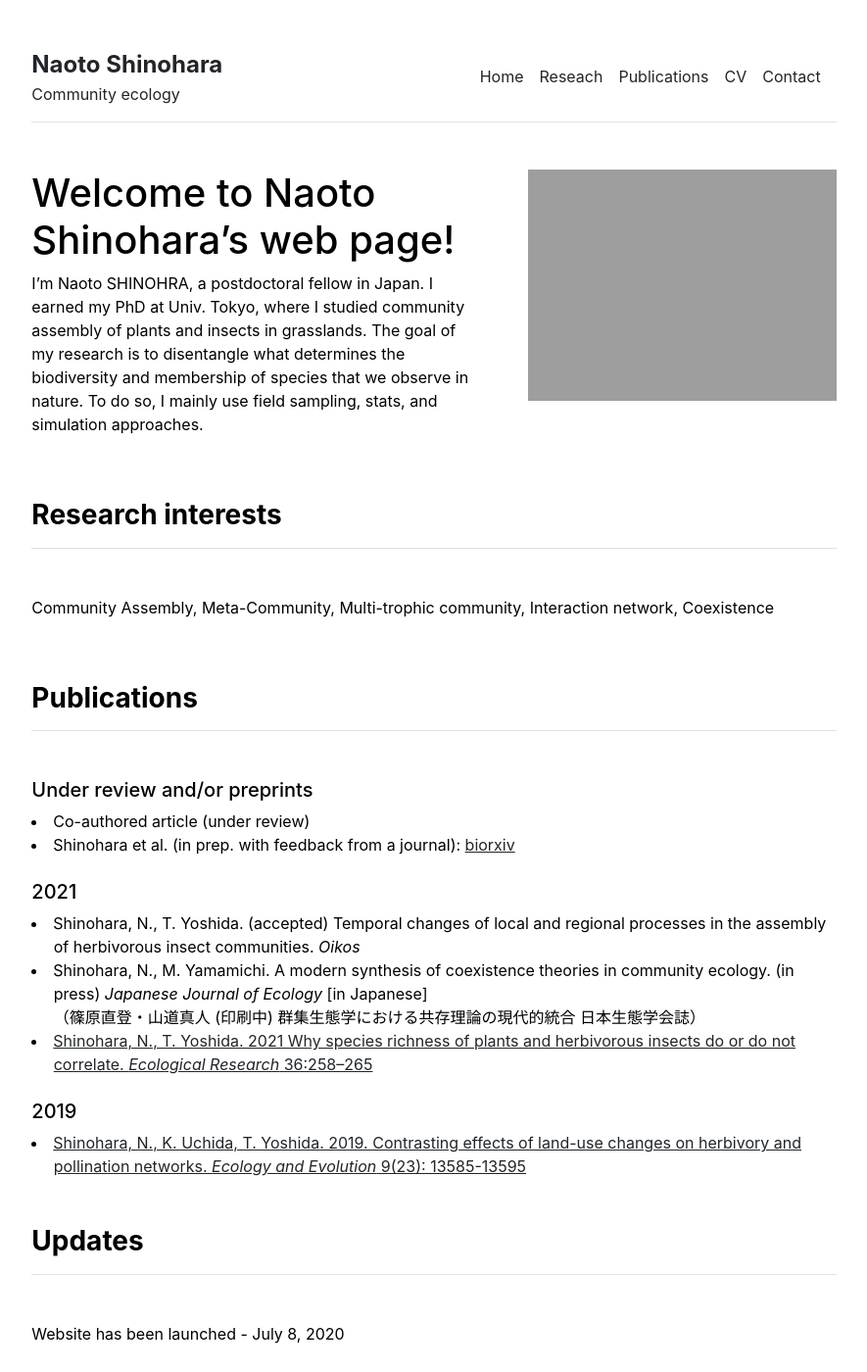
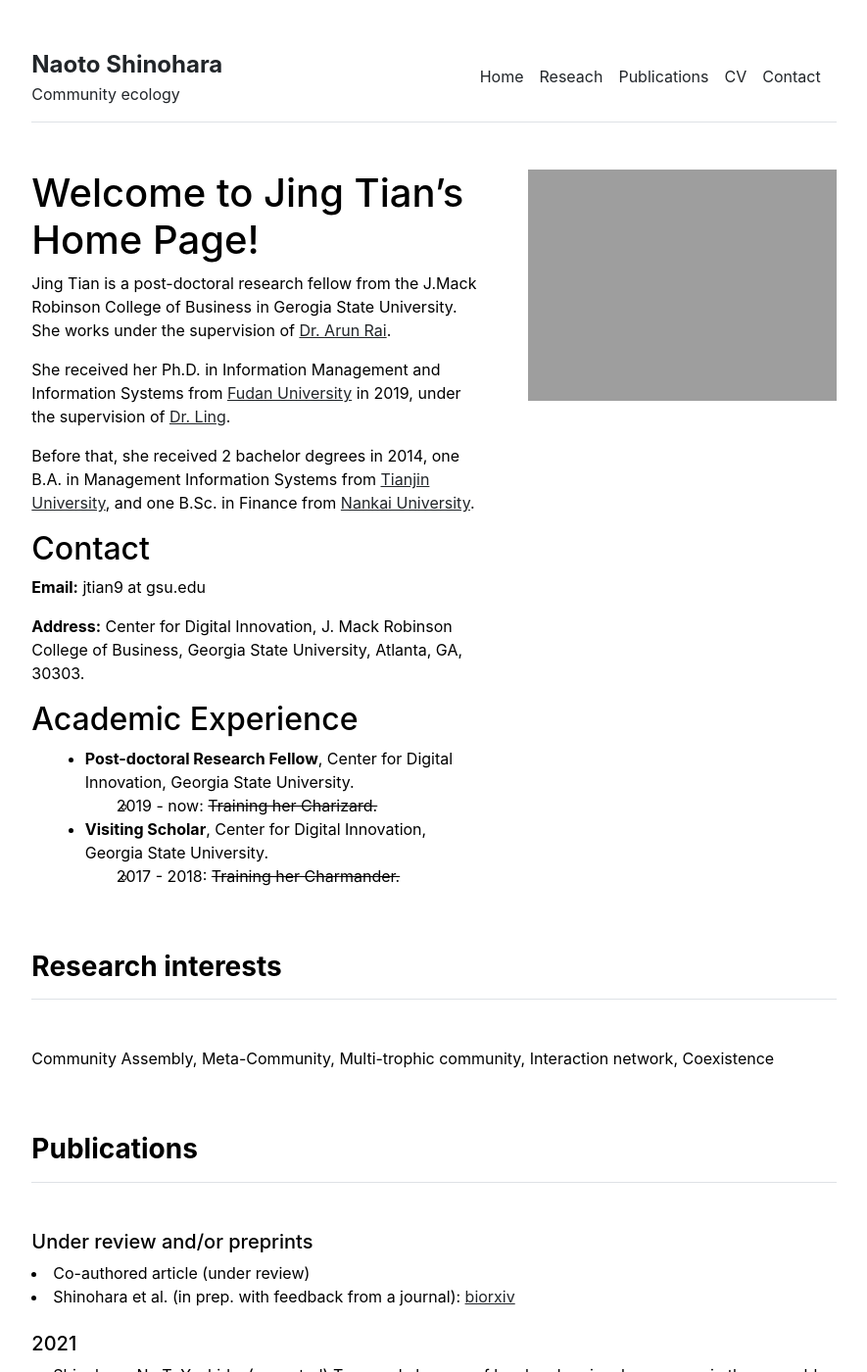
Before and after one commit to jingtianIS/jingtianIS.github.io, a Jekyll site: the page built from index.md, in a window 1280 px wide and 1400 px high. Shown: the whole window at 98% size, without its empty margins (197-1082 px from the left). Built offline with Jekyll 4.4.1, drawn with Linux system fonts in a browser that asks for light colours.

Commit message:
update index

```diff
--- a/index.md
+++ b/index.md
@@ -3,6 +3,27 @@ layout: home
 title: "Home"
 ---
 
-# Welcome to Naoto Shinohara's web page!
-I'm Naoto SHINOHRA, a postdoctoral fellow in Japan.
-I earned my PhD at Univ. Tokyo, where I studied community assembly of plants and insects in grasslands. The goal of my research is to disentangle what determines the biodiversity and membership of species that we observe in nature. To do so, I mainly use field sampling, stats, and simulation approaches.
+# Welcome to Jing Tian's Home Page!
+Jing Tian is a post-doctoral research fellow from the J.Mack Robinson College of Business in Gerogia State University. She works under the supervision of [Dr. Arun Rai][professor-rai].
+
+She received her Ph.D. in Information Management and Information Systems from [Fudan University][fudan] in 2019, under the supervision of [Dr. Ling][professor-ling].
+
+Before that, she received 2 bachelor degrees in 2014, one B.A. in Management Information Systems from [Tianjin University][tianjin-u], and one B.Sc. in Finance from [Nankai University][nankai].
+
+[professor-rai]: https://www.arunrai.net/
+[professor-ling]: https://www.fdsm.fudan.edu.cn/en/teacher/preview.aspx?UID=1816
+[fudan]: https://www.fudan.edu.cn/en/
+[tianjin-u]: http://www.tju.edu.cn/english/index.htm
+[nankai]: https://en.nankai.edu.cn/
+
+
+## Contact
+**Email:** jtian9 at gsu.edu
+
+**Address:** Center for Digital Innovation, J. Mack Robinson College of Business, Georgia State University, Atlanta, GA, 30303.
+
+## Academic Experience
+* **Post-doctoral Research Fellow**, Center for Digital Innovation, Georgia State University.
+  * 2019 - now: ~~Training her Charizard.~~
+* **Visiting Scholar**, Center for Digital Innovation, Georgia State University.
+  * 2017 - 2018: ~~Training her Charmander.~~
```
Also changed, not shown: 1 other file.
